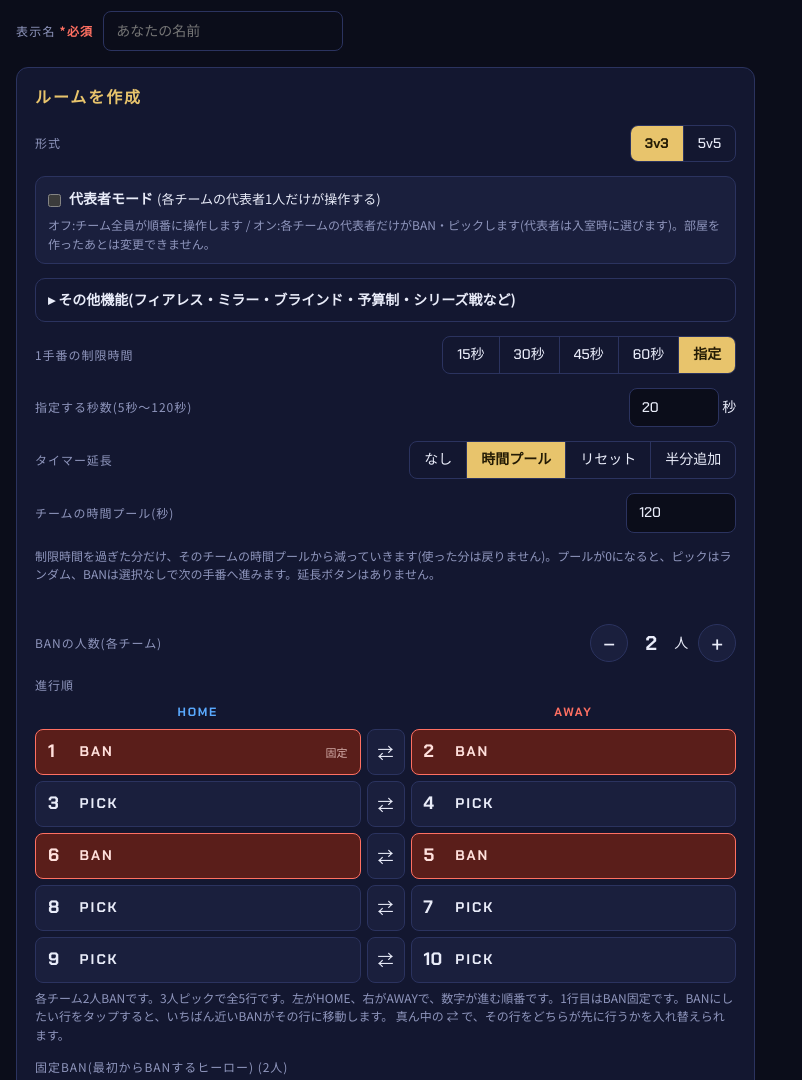
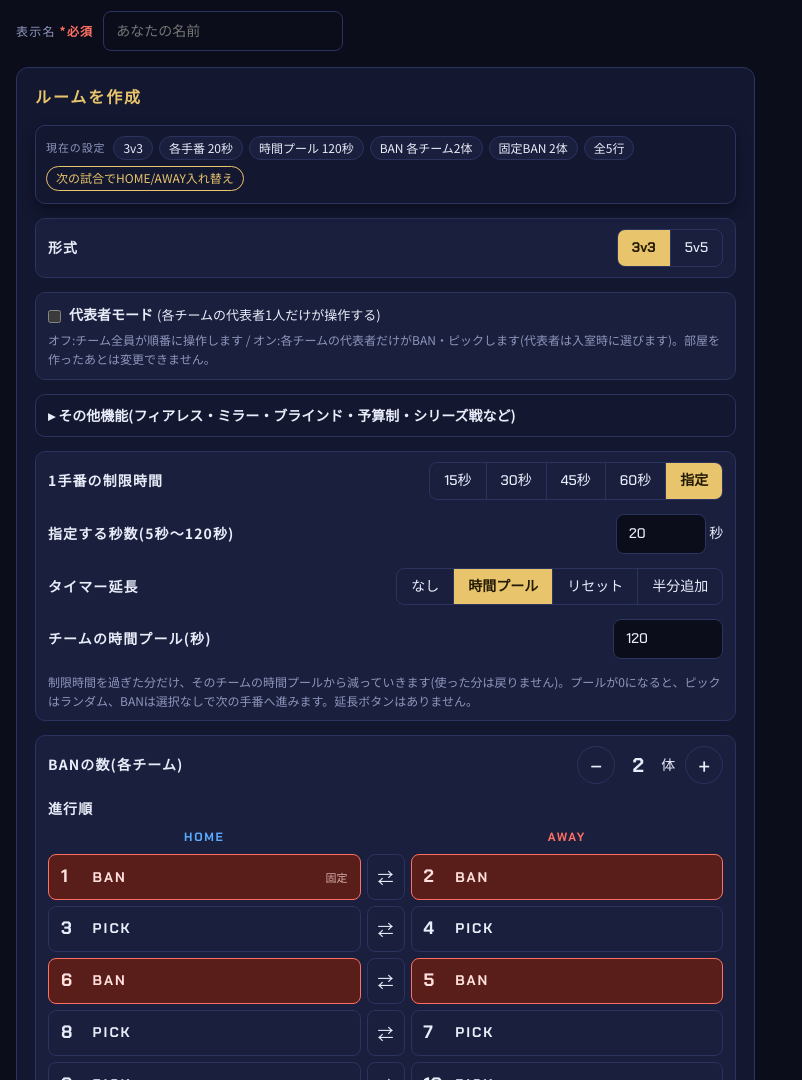
Before and after one commit to vainglory25/vainglory-draft, a website: page free.html in a window 1280 px wide. Shown: the part 302-1382 px from the top of the page, without its empty margins (0-802 px from the left). Drawn offline with Linux system fonts and the light colour scheme.

Commit message:
Add files via upload

```diff
--- a/free.html
+++ b/free.html
@@ -127,6 +127,11 @@ details.fx[open] summary{margin-bottom:10px}
 .tile .cst.big{font-size:13px;padding:3px 7px}
 .tile .ob{position:absolute;bottom:2px;left:2px;z-index:3;font-style:normal;font-size:9px;line-height:1;padding:2px 4px;border-radius:4px;background:#000b;color:var(--muted);pointer-events:none}
 .tnbox{display:grid;grid-template-columns:1fr 1fr;gap:10px;margin:0 0 12px}.tnbox input{width:100%;min-width:0;box-sizing:border-box}.tnbox label{min-width:0;display:flex;flex-direction:column;gap:4px;font-size:12px;color:var(--mute,#9aa3c7)}.tsub{opacity:.6;font-size:.7em;font-weight:600;margin-left:2px}
+.sec .lab{font-weight:800;font-size:14px;color:var(--fg)}.sec .row:last-child,.sec>.hint:last-child{margin-bottom:0}.sec .hint{margin-bottom:0}
+.sumbar{position:sticky;top:0;z-index:30;display:flex;align-items:center;gap:6px;flex-wrap:wrap;max-height:34vh;overflow-y:auto;margin:0 0 14px;padding:10px 10px 12px;background:var(--panel);border:1px solid var(--line);border-radius:10px;box-shadow:0 6px 14px rgba(0,0,0,.35);scrollbar-width:thin}
+.sumbar::before{content:"現在の設定";flex:none;font-size:11px;color:var(--muted);letter-spacing:.08em;margin-right:2px}
+.schip{display:inline-flex;align-items:center;flex:none;padding:2px 9px;border-radius:999px;border:1px solid var(--line);background:var(--panel2);font-size:12px;white-space:nowrap}
+.sumbar .mchip{flex:none}
 .mchip{display:inline-flex;align-items:center;gap:4px;padding:2px 9px;border-radius:999px;border:1px solid var(--gold);color:var(--gold);font-size:12px;white-space:nowrap}
 .mchip.ser{background:rgba(232,196,108,.12);font-weight:700}
 .colh .tinfo{font-size:11px;color:var(--muted);font-weight:400;letter-spacing:0;margin-left:10px}
@@ -426,7 +431,8 @@ body.img-missing .mono.hv{background:linear-gradient(145deg,hsl(var(--h) 52% 40%
     <div class="cols">
       <div class="card" id="createCard" hidden>
         <h2>ルームを作成</h2>
-        <div class="row"><span class="lab">形式</span><div class="seg" id="segSize" role="group" aria-label="形式"><button type="button" data-v="3">3v3</button><button type="button" data-v="5">5v5</button></div></div>
+        <div class="sumbar" id="sumBar" aria-label="現在の設定"></div>
+        <div class="optbox sec"><div class="row" style="margin:0"><span class="lab">形式</span><div class="seg" id="segSize" role="group" aria-label="形式"><button type="button" data-v="3">3v3</button><button type="button" data-v="5">5v5</button></div></div></div>
         <div class="optbox">
           <label class="optt"><input type="checkbox" id="leaderChk"><b>代表者モード</b>(各チームの代表者1人だけが操作する)</label>
           <p class="hint" id="leaderHint">オフ:チーム全員が順番に操作します / オン:各チームの代表者だけがBAN・ピックします(代表者は入室時に選びます)。部屋を作ったあとは変更できません。</p>
@@ -478,22 +484,28 @@ body.img-missing .mono.hv{background:linear-gradient(145deg,hsl(var(--h) 52% 40%
           <p class="hint">ホストが「次の試合へ」を押すと、ホームとアウェイの参加者が入れ替わってロビーに戻ります(試合ごとに交互になります)。オフのときは、そのままのチーム分けで戻ります。</p>
         </div>
         </details>
+        <div class="optbox sec">
         <div class="row"><span class="lab">1手番の制限時間</span><div class="seg" id="segTimer" role="group" aria-label="制限時間"><button type="button" data-v="15">15秒</button><button type="button" data-v="30">30秒</button><button type="button" data-v="45">45秒</button><button type="button" data-v="60">60秒</button><button type="button" data-v="c">指定</button></div></div>
         <div class="row" id="tmRow"><label class="lab" for="tmSec" style="margin:0">指定する秒数(5秒〜120秒)</label><span><input class="field num" id="tmSec" type="number" inputmode="numeric" min="5" max="120" step="1" value="20" style="width:90px"> 秒</span></div>
         <div class="row" id="extRow"><span class="lab">タイマー延長</span><div class="seg" id="segExt" role="group" aria-label="タイマー延長"><button type="button" data-v="none">なし</button><button type="button" data-v="pool">時間プール</button><button type="button" data-v="reset">リセット</button><button type="button" data-v="half">半分追加</button></div></div>
         <div class="row" id="poolRow"><label class="lab" for="poolSec">チームの時間プール(秒)</label><input class="field num" id="poolSec" type="number" inputmode="numeric" min="10" max="600" step="5" style="width:110px"></div>
         <p class="hint" id="extHint"></p>
-                <div class="row" id="banNRow" style="margin-top:40px"><span class="lab">BANの人数(各チーム)</span><span class="stp"><button type="button" class="btn sm" id="banMinus" aria-label="BANを1人減らす">−</button><b class="num" id="banN">2</b><span>人</span><button type="button" class="btn sm" id="banPlus" aria-label="BANを1人増やす">+</button></span></div>
+        </div>
+                <div class="optbox sec">
+        <div class="row" id="banNRow"><span class="lab">BANの数(各チーム)</span><span class="stp"><button type="button" class="btn sm" id="banMinus" aria-label="BANを1体減らす">−</button><b class="num" id="banN">2</b><span>体</span><button type="button" class="btn sm" id="banPlus" aria-label="BANを1体増やす">+</button></span></div>
         <div class="lab" style="margin-bottom:6px">進行順</div>
         <div class="rlist" id="cStrip"></div>
         <p class="hint" id="stripHint"></p>
-        <div class="lab" style="margin-top:14px">固定BAN(最初からBANするヒーロー) <span id="fixedCount"></span></div>
+        </div>
+        <div class="optbox sec">
+        <div class="lab" style="margin-top:0;margin-bottom:8px">固定BAN(最初からBANするヒーロー) <span id="fixedCount"></span></div>
         <div class="fixed-list" id="fixedList"></div>
         <details class="fx" id="fixedDet">
           <summary>固定BANを変更する(タップで追加・解除)</summary>
           <div class="searchrow"><input class="field" id="fq" placeholder="ヒーロー名で絞り込み" autocomplete="off"></div>
           <div class="pool-scroll" style="max-height:320px"><div id="fPool"></div></div>
         </details>
+        </div>
         <div class="sum" id="cSum"></div>
         <button class="btn pri" id="createBtn" type="button" disabled>ルームを作成して入室</button>
         <p class="hint">作った人がホストです(「次の試合へ」や席の入れ替えができます)。進行はサーバーが行うので、タブを閉じても再読み込みしても続けられます。</p>
@@ -564,7 +576,7 @@ body.img-missing .mono.hv{background:linear-gradient(145deg,hsl(var(--h) 52% 40%
 <script>
 (function(){
 "use strict";
-var BUILD="20261108-6";      /* 更新のたびに値を変える。開いている画面は、サーバー上の最新と違うと自動で更新される */
+var BUILD="20261108-11";      /* 更新のたびに値を変える。開いている画面は、サーバー上の最新と違うと自動で更新される */
 var VG_MODE="free";      /* "host"=ホストログイン / "free"=ログイン不要(部屋作成に回数制限) / "leader"=代表者だけが選ぶ(ホストログイン) / "leader-free"=代表者版の無料版 */
 var IS_FREE=VG_MODE==="free";      /* leader-free = 代表者版の無料版 */
 var ROLES3=["ローム","ジャングル","レーン"],ROLES5=["ローム","ジャングル","トップ","ミッド","ボット"];
@@ -1001,7 +1013,7 @@ function renderCreateBtn(){
   var cnt=cs.rows.filter(function(x){return x==="B"}).length;
   var short=HEROES.length-cs.fixed.length<cs.size*2+cs.bans*2;
   $("#createBtn").disabled=!(cnt===cs.bans&&!short&&!joining);
-  if(short)$("#createMsg").textContent="ヒーローが足りません(固定BAN+ピック+BANが、全"+HEROES.length+"体を超えています)。BANの人数か固定BANを減らしてください。";
+  if(short)$("#createMsg").textContent="ヒーローが足りません(固定BAN+ピック+BANが、全"+HEROES.length+"体を超えています)。BANの数か固定BANを減らしてください。";
   else if($("#createMsg").textContent.indexOf("ヒーローが足りません")===0)$("#createMsg").textContent="";
 }
 function renderCreate(){
@@ -1016,7 +1028,7 @@ function renderCreate(){
   $("#extRow").hidden=cs.blind;$("#extHint").hidden=cs.blind;
   $("#poolRow").hidden=cs.ext!=="pool"||cs.blind;
   $("#mirrorChk").checked=cs.mirror;$("#blindChk").checked=cs.blind;$("#roleChk").checked=cs.role;
-  $("#roleHint").textContent="各チームのピックは、キャプテン1人・ジャングラー1人・レーナー"+(cs.size-2)+"人になります。オフのときは、役割に関係なく選べます。";
+  $("#roleHint").textContent="各チームのピックは、キャプテン1体・ジャングラー1体・レーナー"+(cs.size-2)+"体になります。オフのときは、役割に関係なく選べます。";
   var minRp=cs.size*2+cs.bans*2+(cs.role?4:0),avail=HEROES.length-cs.fixed.length;
   $("#rpChk").checked=cs.rp>0;$("#rpRow").hidden=!(cs.rp>0);
   $$("#segRp button").forEach(function(b){var v=+b.dataset.v,bad=v<minRp||v>avail;b.disabled=bad;b.style.opacity=bad?".4":"";b.classList.toggle("on",cs.rp===v)});
@@ -1034,7 +1046,7 @@ function renderCreate(){
   $("#swapChk").checked=cs.swap;
   $("#blindRow").hidden=!cs.blind;
   $$("#segBlind button").forEach(function(b){b.classList.toggle("on",(+b.dataset.v===1)===cs.blindAll)});
-  $("#blindHint").textContent=(cs.blindAll?"BANは全員分まとめて、PICKも全員分まとめて、同時に選んで確定します。チームの誰でも選べて(代表者モードなら代表者だけ)、人数ぶん揃えて確定すると、一斉に公開されます。進行順は、BANが先、PICKが後になります。":"各行で、両チームが同時に選んで確定すると、一斉に公開されます。")+" 時間切れは、ピックは足りないぶんがランダム、BANは選んだ分だけです。「ミラーあり」でないときは、同じヒーローをピックすると、先に確定した方が優先され、後の人は選び直しになります。BANなしにするには、下の「BANの人数」を「なし」にしてください。タイマー延長は「なし」になります。";
+  $("#blindHint").textContent=(cs.blindAll?"BANもPICKも、チーム全体の分をまとめて同時に選んで確定します。チームの誰でも選べて(代表者モードなら代表者だけ)、必要な数ぶん揃えて確定すると、一斉に公開されます。進行順は、BANが先、PICKが後になります。":"各行で、両チームが同時に選んで確定すると、一斉に公開されます。")+" 時間切れは、ピックは足りないぶんがランダム、BANは選んだ分だけです。「ミラーあり」でないときは、同じヒーローをピックすると、先に確定した方が優先され、後の人は選び直しになります。BANなしにするには、下の「BANの数(各チーム)」を0体にしてください。タイマー延長は「なし」になります。";
   if(document.activeElement!==$("#poolSec"))$("#poolSec").value=cs.pool;
   var half=Math.round(cs.timer/2);
   $("#extHint").textContent=cs.ext==="none"?"延長はありません。制限時間("+cs.timer+"秒)を過ぎると、ピックはランダム、BANは選択なしで、すぐ次の手番へ進みます。":cs.ext==="pool"?"制限時間を過ぎた分だけ、そのチームの時間プールから減っていきます(使った分は戻りません)。プールが0になると、ピックはランダム、BANは選択なしで次の手番へ進みます。延長ボタンはありません。":cs.ext==="reset"?"手番ごとに1回、残り時間を制限時間("+cs.timer+"秒)いっぱいに戻せます。時間切れは、ピックはランダム、BANは選択なしで次へ進みます。":"手番ごとに1回、残り時間に制限時間の約半分(+"+half+"秒)を追加できます。時間切れは、ピックはランダム、BANは選択なしで次へ進みます。";
@@ -1048,12 +1060,27 @@ function renderCreate(){
     sh+=cell(nh,"home")+'<button type="button" class="rflip" data-flip="'+i+'" title="この行の先攻を入れ替える"'+(bl2?" disabled":"")+'>⇄</button>'+cell(na,"away");
   });
   $("#cStrip").className="tgrid";$("#cStrip").innerHTML=sh;
-  $("#stripHint").textContent=(cs.blind&&cs.blindAll?"各チーム"+target+"人BAN、"+cs.size+"人ピックです。ブラインド(まとめて)なので、BAN→PICKの順に、それぞれ同時に出します。":(cs.bans===0?"BANなしです。":"各チーム"+target+"人BANです。")+cs.size+"人ピックで全"+cs.rows.length+"行です。左がHOME、右がAWAYで、数字が進む順番です。"+(cs.bans>0?"1行目はBAN固定です。BANにしたい行をタップすると、いちばん近いBANがその行に移動します。":"")+" 真ん中の ⇄ で、その行をどちらが先に行うかを入れ替えられます。")+(cs.blind&&!cs.blindAll?" (ブラインドの1行ずつでは、行の中は同時なので、数字は行の番号です)":"");
-  $("#fixedCount").textContent=cs.fixed.length?"("+cs.fixed.length+"人)":"";
+  $("#stripHint").textContent=(cs.blind&&cs.blindAll?"各チーム"+target+"体BAN、"+cs.size+"体ピックです。ブラインド(まとめて)なので、BAN→PICKの順に、それぞれ同時に出します。":(cs.bans===0?"BANなしです。":"各チーム"+target+"体BANです。")+cs.size+"体ピックで全"+cs.rows.length+"行です。左がHOME、右がAWAYで、数字が進む順番です。"+(cs.bans>0?"1行目はBAN固定です。BANにしたい行をタップすると、いちばん近いBANがその行に移動します。":"")+" 真ん中の ⇄ で、その行をどちらが先に行うかを入れ替えられます。")+(cs.blind&&!cs.blindAll?" (ブラインドの1行ずつでは、行の中は同時なので、数字は行の番号です)":"");
+  $("#fixedCount").textContent=cs.fixed.length?"("+cs.fixed.length+"体)":"";
   $("#fixedList").innerHTML=cs.fixed.map(function(h){return '<span class="fchip">'+monoHTML(h)+esc(h)+'</span>'}).join("");
   renderFixedPool();
-  $("#cSum").textContent=cs.size+"v"+cs.size+" / 各手番 "+cs.timer+"秒("+(cs.ext==="pool"?"チーム時間プール "+cs.pool+"秒":cs.ext==="reset"?"リセット":cs.ext==="none"?"延長なし":"半分追加")+") / "+(cs.bans?"BAN 各チーム"+cs.bans+"人(計"+cs.bans*2+"人)":"BANなし")+" + 固定BAN "+cs.fixed.length+"人 / 全 "+cs.rows.length+" 行"+(cs.leader?" / 代表者モード":"")+(cs.fearless?" / フィアレス"+(cs.fbans?"(BAN含む)":""):"")+(cs.mirror?" / ミラーあり":"")+(cs.blind?" / ブラインド"+(cs.blindAll?"(まとめて)":"(1行ずつ)"):"")+(cs.role?" / ロール別":"")+(cs.rp>0?" / ランダムプール"+cs.rp+"体":"")+(cs.bud?" / 予算制"+cs.budPts+"点":"")+(cs.serChk?" / シリーズ("+(cs.serUse?"BO"+cs.serN:"回数指定なし")+")":"")+(cs.swap?" / 次の試合で入れ替え":"");
+  $("#cSum").textContent=cs.size+"v"+cs.size+" / 各手番 "+cs.timer+"秒("+(cs.ext==="pool"?"チーム時間プール "+cs.pool+"秒":cs.ext==="reset"?"リセット":cs.ext==="none"?"延長なし":"半分追加")+") / "+(cs.bans?"BAN 各チーム"+cs.bans+"体(計"+cs.bans*2+"体)":"BANなし")+" + 固定BAN "+cs.fixed.length+"体 / 全 "+cs.rows.length+" 行"+(cs.leader?" / 代表者モード":"")+(cs.fearless?" / フィアレス"+(cs.fbans?"(BAN含む)":""):"")+(cs.mirror?" / ミラーあり":"")+(cs.blind?" / ブラインド"+(cs.blindAll?"(まとめて)":"(1行ずつ)"):"")+(cs.role?" / ロール別":"")+(cs.rp>0?" / ランダムプール"+cs.rp+"体":"")+(cs.bud?" / 予算制"+cs.budPts+"点":"")+(cs.serChk?" / シリーズ("+(cs.serUse?"BO"+cs.serN:"回数指定なし")+")":"")+(cs.swap?" / 次の試合で入れ替え":"");
+  renderSumBar();
   renderCreateBtn();
+}
+function renderSumBar(){      /* 部屋作成画面の上部に固定で、今の設定を表示する */
+  var base=[cs.size+"v"+cs.size,"各手番 "+cs.timer+"秒",cs.blind?"延長なし":(cs.ext==="pool"?"時間プール "+cs.pool+"秒":cs.ext==="reset"?"延長:リセット":cs.ext==="none"?"延長なし":"延長:半分追加"),cs.bans?"BAN 各チーム"+cs.bans+"体":"BANなし","固定BAN "+cs.fixed.length+"体","全"+cs.rows.length+"行"];
+  var modes=[];
+  if(cs.leader)modes.push("代表者モード");
+  if(cs.fearless)modes.push("フィアレス"+(cs.fbans?"(BAN含む)":""));
+  if(cs.mirror)modes.push("ミラーあり");
+  if(cs.blind)modes.push("ブラインド"+(cs.blindAll?"(まとめて)":"(1行ずつ)"));
+  if(cs.role)modes.push("ロール別ピック");
+  if(cs.rp>0)modes.push("ランダムプール "+cs.rp+"体");
+  if(cs.bud)modes.push("予算制 "+cs.budPts+"点");
+  if(cs.serChk)modes.push("シリーズ "+(cs.serUse?"BO"+cs.serN:"回数指定なし"));
+  if(cs.swap)modes.push("次の試合でHOME/AWAY入れ替え");
+  $("#sumBar").innerHTML=base.map(function(t){return '<span class="schip">'+esc(t)+'</span>'}).join("")+modes.map(function(t){return '<span class="mchip">'+esc(t)+'</span>'}).join("");
 }
 function groupsHTML(filter,tileFn){
   var f=String(filter||"").trim().toLowerCase(),out="";
@@ -1115,7 +1142,7 @@ function wireCreate(){
     for(var j=1;j<cs.rows.length;j++){
       if(cs.rows[j]==="B"&&(best<0||Math.abs(j-i)<Math.abs(best-i)))best=j;
     }
-    if(best<0){$("#createMsg").textContent="BANが1人のときは1行目のみがBANです。";return}
+    if(best<0){$("#createMsg").textContent="BANが1体のときは1行目のみがBANです。";return}
     cs.rows[best]="P";cs.rows[i]="B";cs.first=defaultFirst(cs.rows).split("");
     $("#createMsg").textContent="";renderCreate();
   });
@@ -1191,7 +1218,7 @@ function renderMeta(){
   var role=D.myTeam?'<span class="badge '+D.myTeam+'">'+teamJa(D.myTeam)+'で参加中</span>':(me&&me.spec?'<span class="badge spec">観戦</span>':'<span class="badge spec">未着席</span>');
   var bans=cfg.rows.split("").filter(function(x){return x==="B"}).length;
   var phase={lobby:"ロビー",countdown:"開始カウントダウン",draft:"ドラフト中",done:"ドラフト完了"}[S.phase];
-  $("#roomMeta").innerHTML=role+(isHost?'<span class="badge gold">ホスト</span>':'')+'<span class="badge gold">'+esc(phase)+'</span><span class="num">'+cfg.size+'v'+cfg.size+' / '+cfg.timer+'秒 / BAN 各チーム'+bans+'人 / '+cfg.rows.length+'行</span><span>観戦 '+spec+'人</span>';
+  $("#roomMeta").innerHTML=role+(isHost?'<span class="badge gold">ホスト</span>':'')+'<span class="badge gold">'+esc(phase)+'</span><span class="num">'+cfg.size+'v'+cfg.size+' / '+cfg.timer+'秒 / BAN 各チーム'+bans+'体 / '+cfg.rows.length+'行</span><span>観戦 '+spec+'人</span>';
 }
 function serLabel(){      /* シリーズ戦の勝ち数。ホーム/アウェイは、入れ替えを反映した今の側 */
   var si=serInfo();if(!si)return "";
@@ -1347,7 +1374,7 @@ function renderTurn(){
   }
   var c=D.cur,mine=isActor(),verb=c.type==="B"?"BAN":"PICK",used=S.resetT===S.turn,bl=S.cfg.blind;
   tb.className="turnbar "+(bl?"":c.team)+(mine?" mine":"");
-  var sn=stepN(),head=bl?'手番 '+(S.turn+1)+'-'+(S.se||S.turn+2)+' / '+D.turns.length+' · 同時 '+verb+(sn>1?'(各'+sn+'人まとめて)':''):'手番 '+(S.turn+1)+' / '+D.turns.length+' · '+verb;
+  var sn=stepN(),head=bl?'手番 '+(S.turn+1)+'-'+(S.se||S.turn+2)+' / '+D.turns.length+' · 同時 '+verb+(sn>1?'(各'+sn+'体まとめて)':''):'手番 '+(S.turn+1)+' / '+D.turns.length+' · '+verb;
   var who=bl?(mine?'<em>あなたの番です</em>':(blindWaiting()?'確定しました。相手を待っています':'両チーム同時に'+verb+'を選んでいます')):(mine?'<em>あなたの番です</em>':esc(teamJa(c.team))+' '+esc(nameOf(D.actor))+' の'+verb);
   tb.innerHTML='<div class="tb-l"><div class="k num">'+head+'</div>'+
     '<div class="v">'+who+'</div>'+
@@ -1535,7 +1562,7 @@ async function init(){
   checkUpdate();
   $("#myName").value=myName;
   buildHeroCss();
-  $("#leaderChk").addEventListener("change",function(){cs.leader=this.checked});
+  $("#leaderChk").addEventListener("change",function(){cs.leader=this.checked;renderCreate()});
   $("#fearlessChk").addEventListener("change",function(){cs.fearless=this.checked;$("#fbanRow").hidden=!cs.fearless;if(!cs.fearless){cs.fbans=false;$("#fbanChk").checked=false}renderCreate()});
   $("#fbanChk").addEventListener("change",function(){cs.fbans=this.checked;renderCreate()});
   setRows();wireCreate();wireRoom();renderCreate();
```
Also changed, not shown: index.html (+41 -14 lines).
